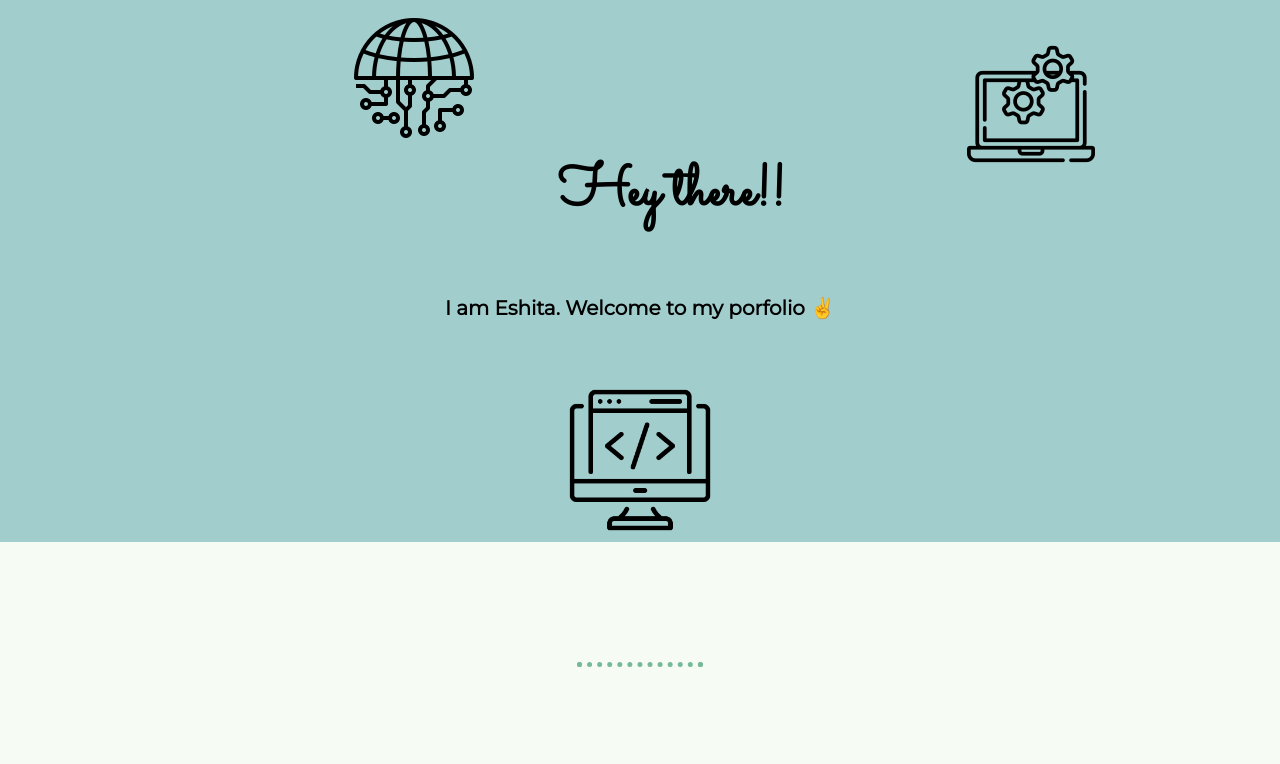
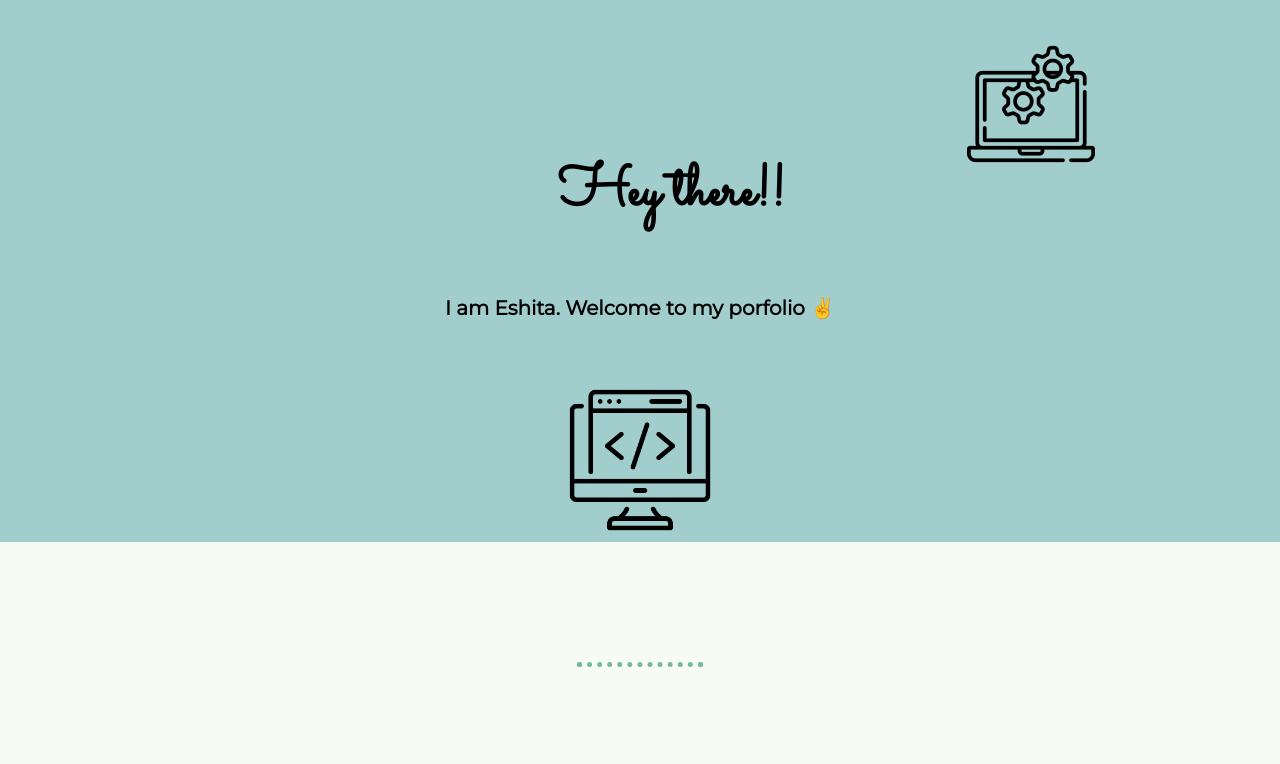
Before and after one commit to Eshita781996/resume, a plain HTML site: page index.html in a window 1280 px wide. Shown: the top 764 px of the page. Drawn offline with Linux system fonts and the light colour scheme.

Commit message:
add changes in the front

```diff
--- a/index.html
+++ b/index.html
@@ -16,7 +16,6 @@
       <img class="top-cloud" src="images/cloud.png" alt="cloud-image">
       <h1 class="hey">Hey there!!</h1>
       <h2 class="header1">I am Eshita. Welcome to my porfolio ✌️</h2>
-      <img class="buttom-cloud" src="images/tech.png" alt="cloud-image">
       <img class="mountain" src="images/mountain.png" alt="mountain-image">
     </div>
 
```
